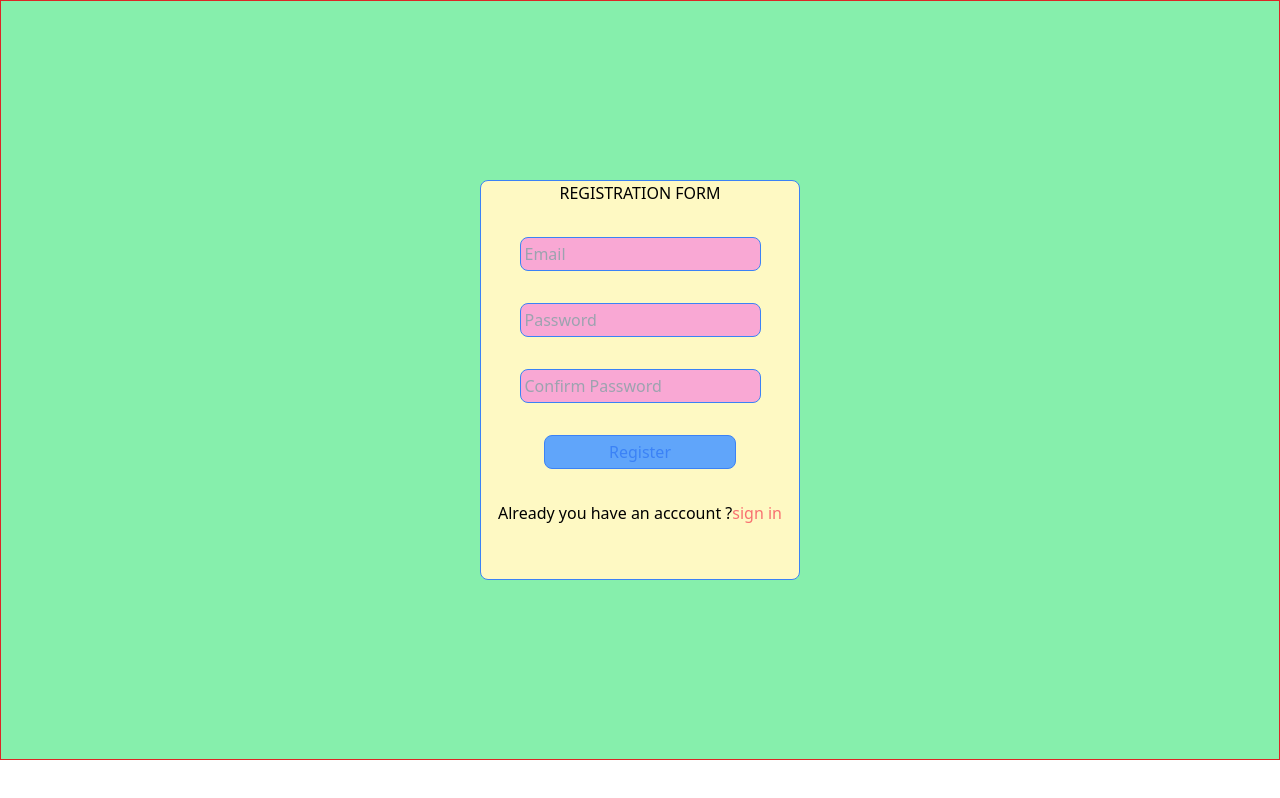
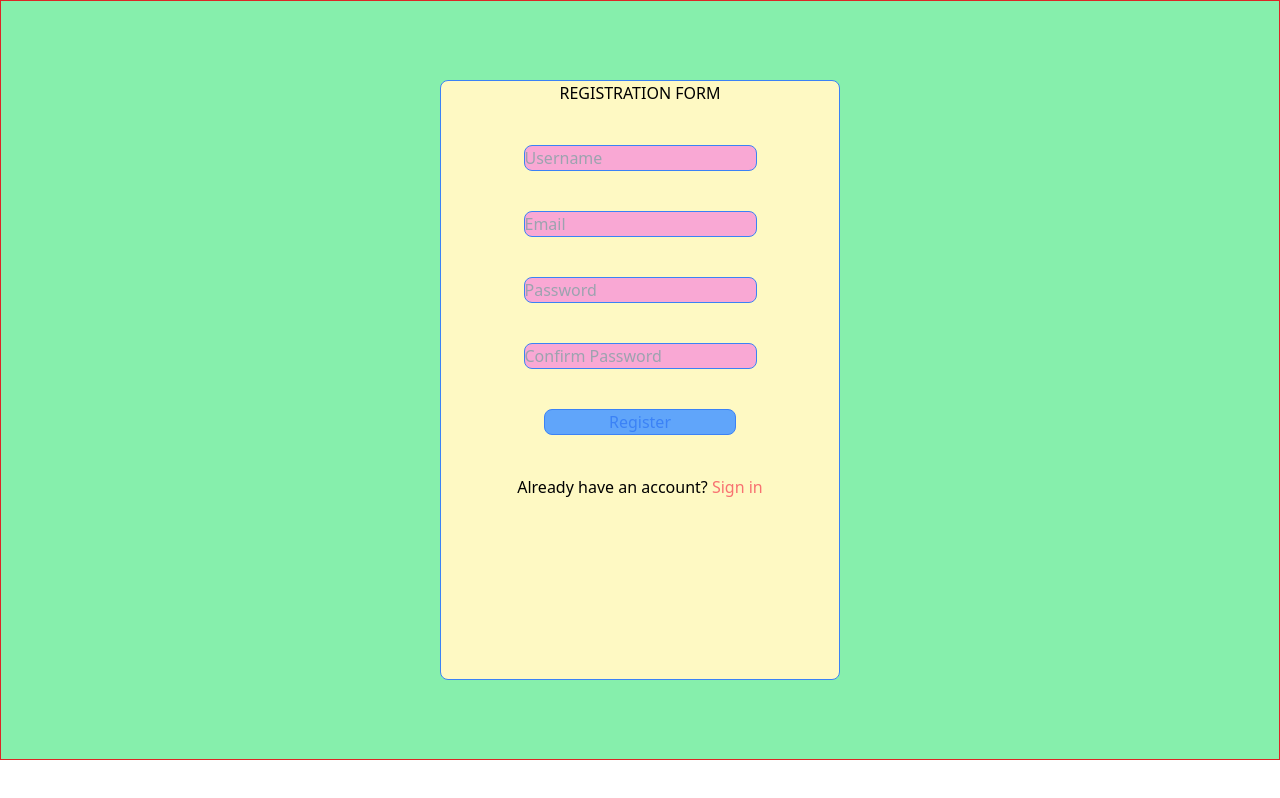
Before and after one commit to sylvie98/ProjectVite, a React (Vite) app: page /Signup in a window 1280 px wide. Built offline with nearby package versions, Linux system fonts and the light colour scheme.

Commit message:
add validation on signup

```diff
--- a/src/components/Signup.jsx
+++ b/src/components/Signup.jsx
@@ -1,26 +1,73 @@
-import React from 'react'
-import { Link } from 'react-router-dom'
+import React, { useState } from 'react';
+import { Link } from 'react-router-dom';
+
 const Signup = () => {
+  const [formData, setFormData] = useState({
+    uname: '',
+    email: '',
+    password: '',
+    confirmPassword: '',
+  });
+  const handleChange = (e) => {
+    const { name, value } = e.target;
+    setFormData({ ...formData, [name]: value });
+  };
+  const [errors, setErrors] = useState({});
+
+  const handleSubmit = (e) => {
+    e.preventDefault();
+    const newErrors = {};
+    if (formData.uname === '') {
+      newErrors.uname = 'Username is required';
+    }
+    if (formData.email === '') {
+      newErrors.email = 'Email is required';
+    }
+    if (formData.password ==='') {
+      newErrors.password = 'Password is required';
+    }
+    if (formData.password !== formData.confirmPassword) {
+      newErrors.confirmPassword = 'Passwords do not match';
+    }
+    if (Object.keys(newErrors).length > 0) {
+      setErrors(newErrors);
+    } else {
+      console.log('Form submitted:', formData);
+
+      setFormData({
+        uname: '',
+        email: '',
+        password: '',
+        confirmPassword: '',
+      });
+      setErrors({});
+    }
+  };
+
   return (
-   < div  className=' bg-green-300 flex justify-center items-center flex-col p-3 h-[95vh] border border-red-600  w-full'>
-        <div className=' bg-yellow-100 h-[50vh] w-80 rounded-lg border border-blue-500'>
-            <form className='flex flex-col gap-8 justify-center items-center'>
+    <div className='bg-green-300 flex justify-center items-center flex-col  h-[95vh] border border-red-600 w-full'>
+      <div className='bg-yellow-100 h-[75vh] w-[50vh] rounded-lg border border-blue-500'>
+            <form onSubmit={handleSubmit} className='flex flex-col gap-10 justify-center items-center'>
                 <h3>REGISTRATION FORM</h3>
-                <input type='email' name='email' placeholder='Email' value={""} className=' bg-pink-300 border border-blue-500 text-blue-500 rounded-lg  p-1'/>
-                <input type="password" name='password' placeholder='Password' value={""} className=' bg-pink-300 border border-blue-500 text-blue-600 rounded-lg p-1' />
-                <input type="password" name='confirmpassword' placeholder='Confirm Password' value={""} className=' bg-pink-300 border border-blue-500 text-blue-600 rounded-lg p-1' />
-                <Link to={"/"}>
-                <button type='submit' className=' border border-blue-500 text-blue-500 bg-blue-400 rounded-lg p-1 w-48'>Register</button>
-                </Link>
-                <p>Already you have an acccount ?
-                    <Link to={"/"} className=' text-red-400 '>
-                        sign in
-                    </Link>
-                </p>
+                {errors.uname && <p>{errors.uname}</p>}
+                <input type="text" name='uname' placeholder='Username' value={formData.uname} onChange={handleChange} className= "bg-pink-300 border border-blue-500 text-blue-500 rounded-lg "/>
+
+                {errors.email && <p>{errors.email}</p>}
+                <input type='email' name='email' placeholder='Email' value={formData.email} onChange={handleChange} className="bg-pink-300 border border-blue-500 text-blue-500 rounded-lg"/>
+
+                {errors.password && <p>{errors.password}</p>}
+                <input type="password" name='password' placeholder='Password' value={formData.password} onChange={handleChange}  className="bg-pink-300 border border-blue-500 text-blue-600 rounded-lg"/>
+
+                {errors.confirmPassword && <p>{errors.confirmPassword}</p>}
+                <input type="password" name='confirmPassword' placeholder='Confirm Password' value={formData.confirmPassword} onChange={handleChange}  className="bg-pink-300 border border-blue-500 text-blue-600 rounded-lg"/>
+
+                <button type='submit' className='border border-blue-500 text-blue-500 bg-blue-400 rounded-lg  w-48'>Register</button>
+                <p>Already have an account? <Link to={"/"} className='text-red-400 mb-16'>Sign in</Link></p>
             </form>
-        </div>
+
+      </div>
     </div>
-  )
-}
+  );
+};
 
-export default Signup
+export default Signup;
```
